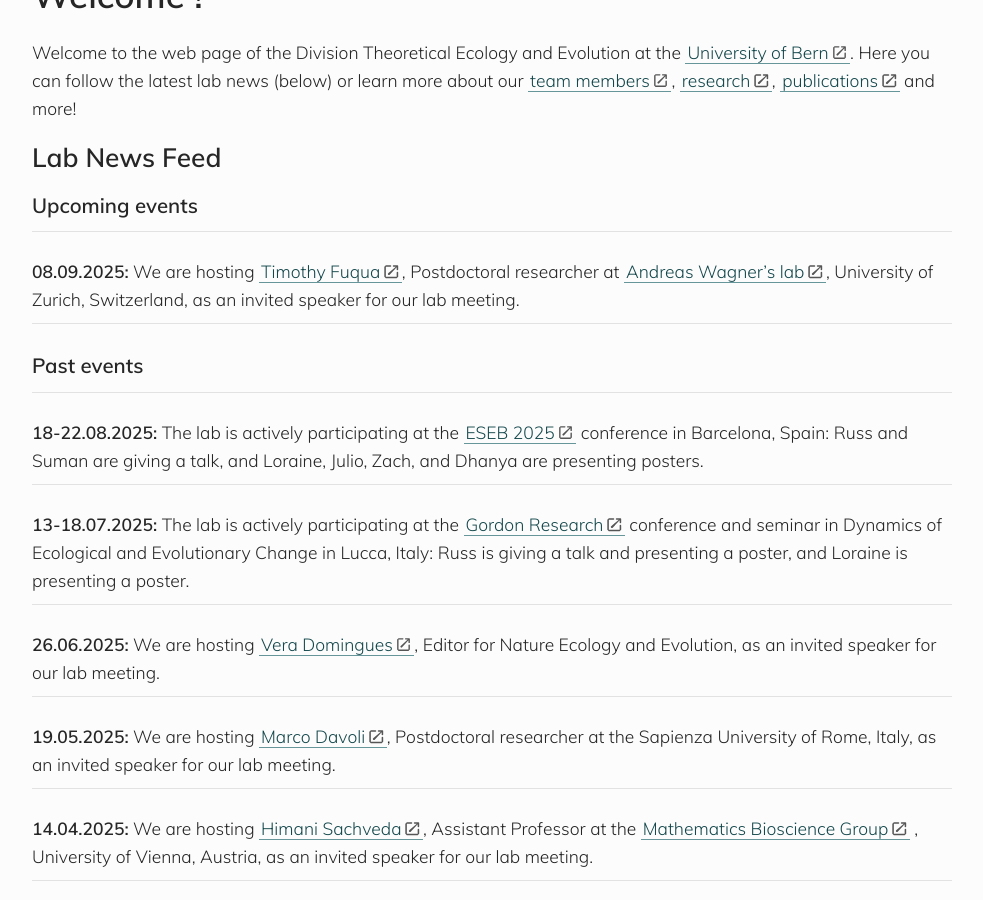
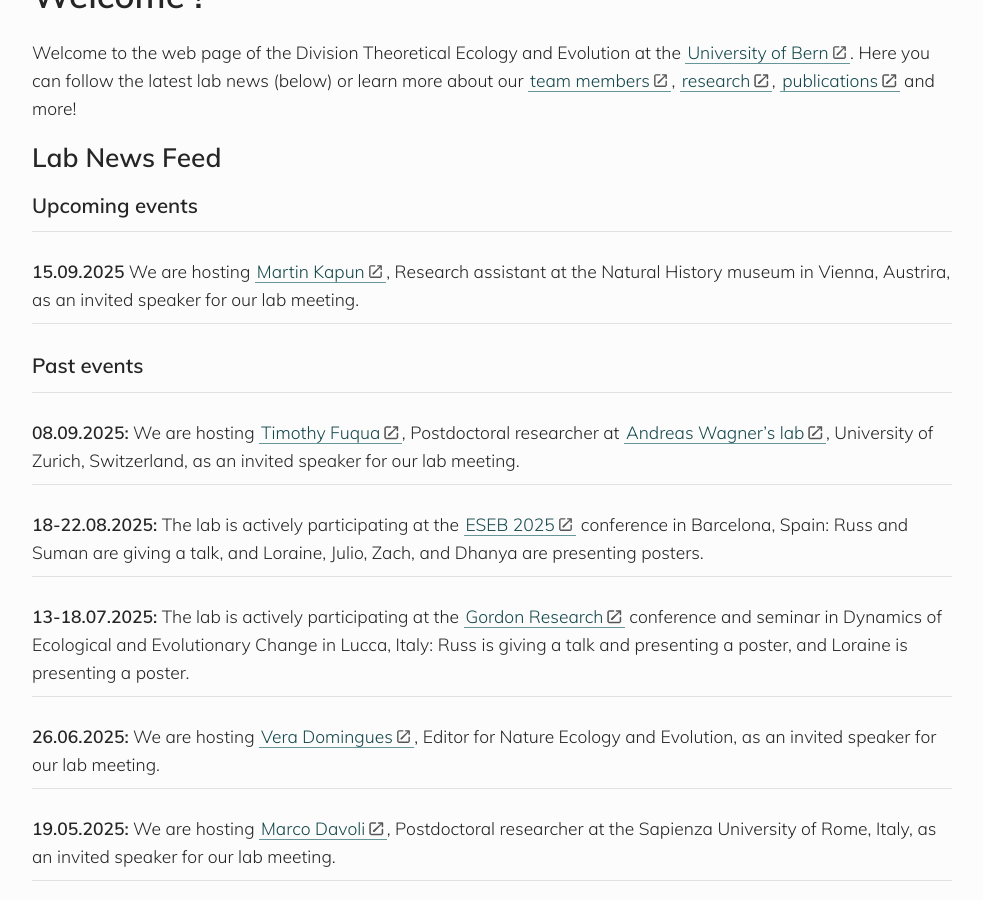
Before and after one commit to banklab/banklab.github.io, a Jekyll site: the page built from index.md, in a window 1280 px wide and 900 px high, scrolled down 383 px. Shown: the whole window, without its empty margins (148-1131 px from the left). Built offline with Jekyll 4.4.1, drawn with Linux system fonts in a browser that asks for light colours; some web fonts are replaced.

Commit message:
update index

```diff
--- a/index.md
+++ b/index.md
@@ -14,11 +14,15 @@ Welcome to the web page of the Division Theoretical Ecology and Evolution at the
 
 ---
 
-**08.09.2025:** We are hosting [Timothy Fuqua](https://scholar.google.com/citations?user=oinW8hAAAAAJ&hl=en&oi=ao), Postdoctoral researcher at [Andreas Wagner's lab](https://sites.google.com/view/evo-wagner), University of Zurich, Switzerland, as an invited speaker for our lab meeting.
+**15.09.2025** We are hosting [Martin Kapun](https://scholar.google.com/citations?user=teelSJ8AAAAJ&hl=en&oi=ao), Research assistant at the Natural History museum in Vienna, Austrira, as an invited speaker for our lab meeting.
 
 ---
 
 ### Past events
+
+---
+
+**08.09.2025:** We are hosting [Timothy Fuqua](https://scholar.google.com/citations?user=oinW8hAAAAAJ&hl=en&oi=ao), Postdoctoral researcher at [Andreas Wagner's lab](https://sites.google.com/view/evo-wagner), University of Zurich, Switzerland, as an invited speaker for our lab meeting.
 
 ---
 
```
